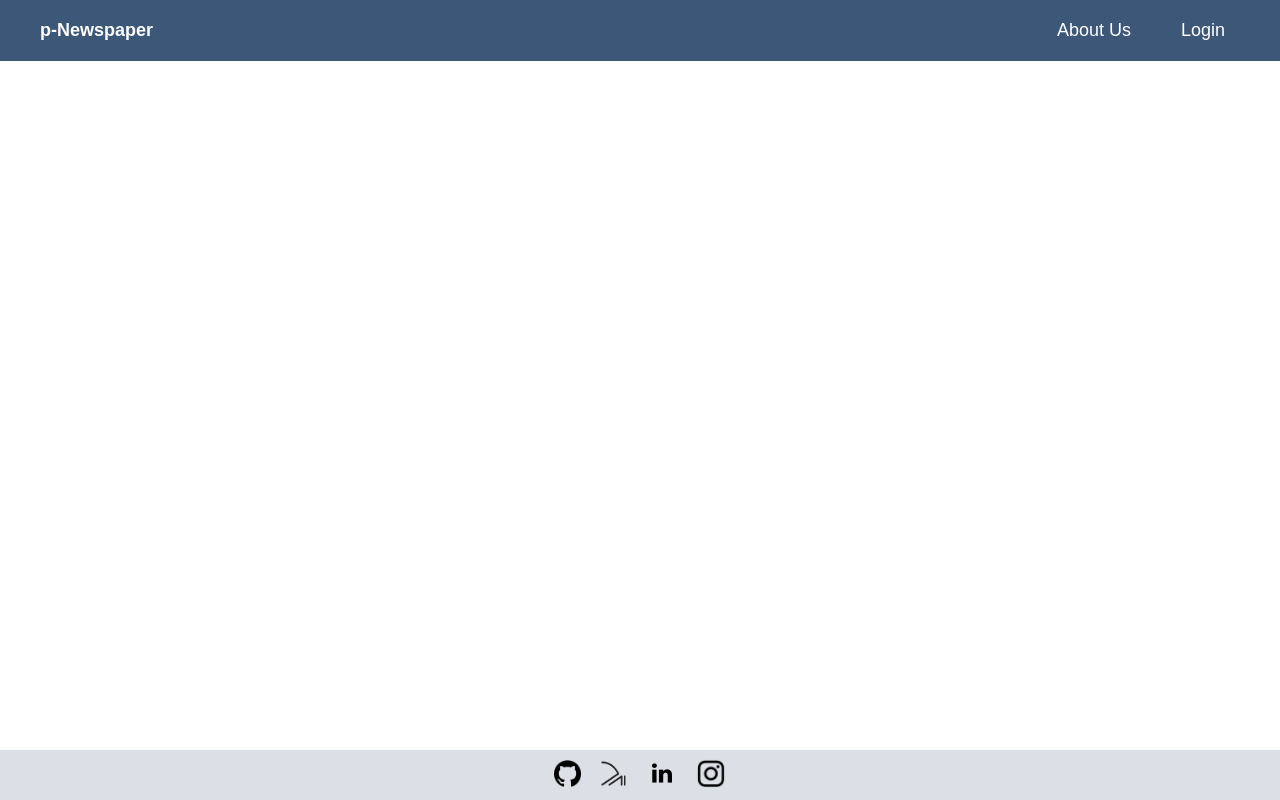
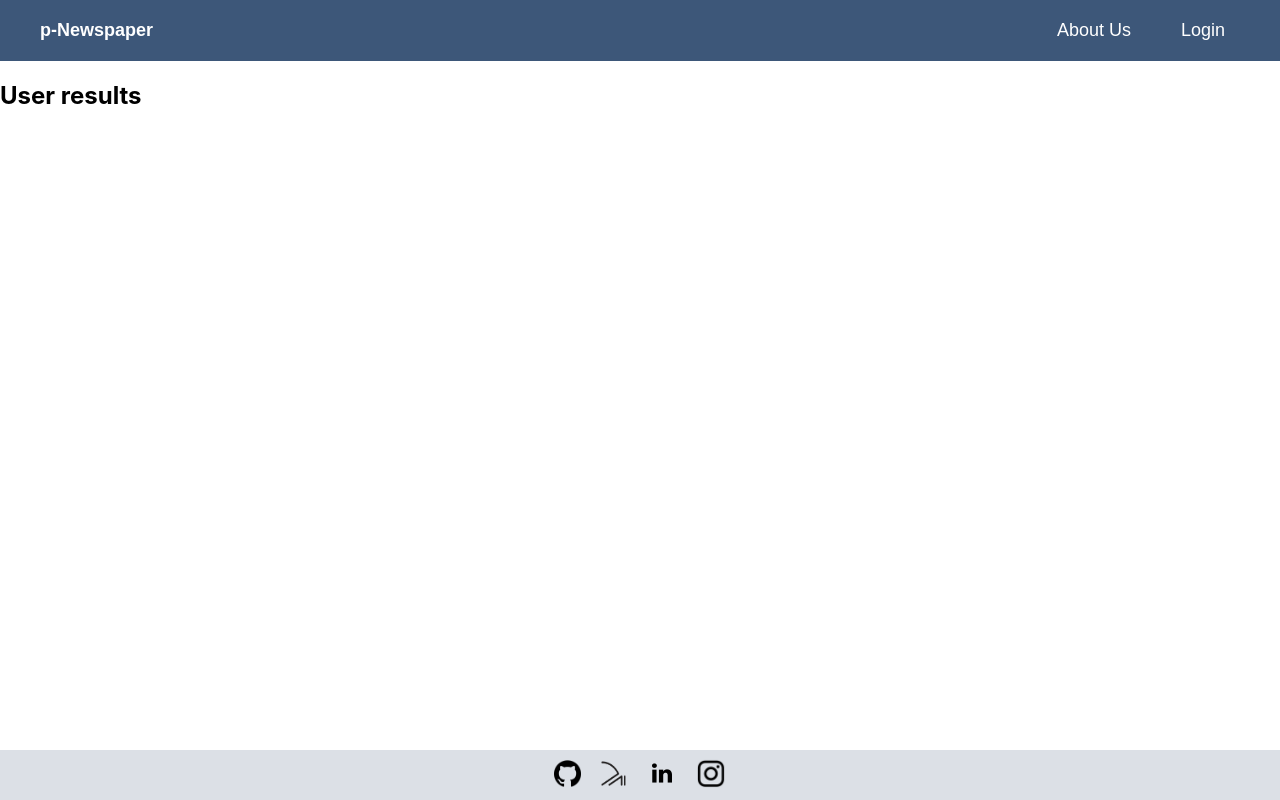
Before and after one commit to P-Newspaper/p-Newspaper, a React (Create React App) app in the folder frontend/: page /userresults in a window 1280 px wide. Built offline with nearby package versions, Linux system fonts and the light colour scheme.

Commit message:
path to user results (NEED TO MAKE PAGE)

```diff
--- a/frontend/src/AppRoutes.js
+++ b/frontend/src/AppRoutes.js
@@ -7,6 +7,7 @@ import NonUserResults from './components/NonUserResults';
 import Onboarding from './components/Onboarding';
 import AccountCreation from './components/AccountCreation';
 import UserLanding from './components/UserLanding';
+import UserResults from './components/UserResults';
 
 function AppRoutes() {
     return (
@@ -14,10 +15,11 @@ function AppRoutes() {
             <Route path="/" element={<NonUserLanding />} />
             <Route path="/about" element={<AboutUs />} />
             <Route path="/login" element={<Login />} />
-            <Route path="/submit" element={<NonUserResults />} />
+            <Route path="/nonuserresults" element={<NonUserResults />} />
             <Route path="/onboarding" element={<Onboarding />} />
             <Route path="/createaccount" element={<AccountCreation />} />
             <Route path="/userlanding" element={<UserLanding />} />
+            <Route path="/userresults" element={<UserResults />} />
         </Routes>
 
     );
--- a/frontend/src/components/UserLanding.js
+++ b/frontend/src/components/UserLanding.js
@@ -21,7 +21,7 @@ function UserLanding() {
             }
         }
         console.log("fake response data: ", fakeResponse.data)
-        navigate('/submit', { state: fakeResponse.data });
+        navigate('/userresults', { state: fakeResponse.data });
     };
 
     const fakeFeed = {
@@ -49,7 +49,7 @@ function UserLanding() {
                         />
                     </div>
                     <div className="button-container">
-                        <button type="button" className="go-button">
+                        <button type="button" className="go-button" onClick={handleSubmit}>
                             Go ➔
                         </button>
                     </div>
--- a/frontend/src/components/UserResults.js
+++ b/frontend/src/components/UserResults.js
@@ -0,0 +1,11 @@
+import React from 'react';
+
+function UserResults() {
+    return (
+        <h2>
+            User results
+        </h2>
+    )
+}
+
+export default UserResults;
```
